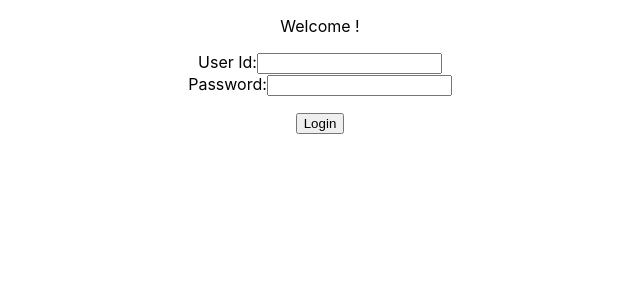
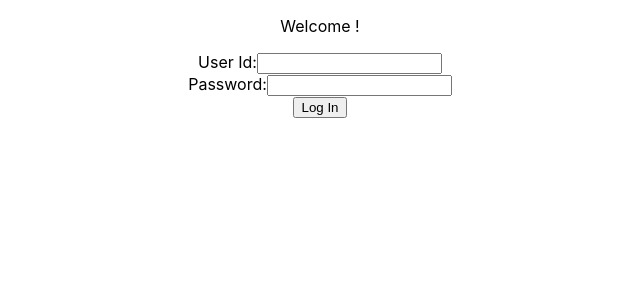
Before and after one commit to nagajayasree/2021, a React (Create React App) app: page / in a window 1280 px wide. Shown: the top 300 px of the page, without its empty margins (320-960 px from the left). Built offline with nearby package versions, Linux system fonts and the light colour scheme.

Commit message:
added new

```diff
--- /dev/null
+++ b/src/practice/Button.tsx
@@ -0,0 +1,13 @@
+export interface ButtonInterface {
+  value?: string;
+  type?: any;
+  children?: string;
+  onClick?(e: React.MouseEvent<HTMLButtonElement>): any;
+}
+export const Button = ({ value, type, onClick, children }: ButtonInterface) => {
+  return (
+    <button type={type} value={value} onClick={onClick}>
+      {children}
+    </button>
+  );
+};
--- a/src/practice/User.tsx
+++ b/src/practice/User.tsx
@@ -1,21 +1,23 @@
 import * as React from "react";
-import { UContext } from "./context";
+import { UContext, UserInterface } from "./context";
 import { Input } from "./Input";
+import { Button } from "./Button";
 
-export const User = () => {
+export const User = ({ name, id, password }: UserInterface) => {
   const userCtxt = React.useContext(UContext);
-  const [name, setName] = React.useState(userCtxt?.name);
-  const [id, setId] = React.useState(userCtxt?.id);
-  const [password, setPassword] = React.useState(userCtxt?.password);
+  const [userName, setName] = React.useState(userCtxt?.name);
+  const [userId, setId] = React.useState(userCtxt?.id);
+  const [userPassword, setPassword] = React.useState(userCtxt?.password);
+  const [status, setStatus] = React.useState("");
 
   return (
     <>
-      <p>Welcome {name}!</p>
+      <p>Welcome {userName}!</p>
       <div>
         <label htmlFor="userId" placeholder="Enter Id">
           User Id:
           <Input
-            value={id}
+            value={userId}
             type={"text"}
             onChange={(e: React.FormEvent<HTMLInputElement>) =>
               setId(e.currentTarget.value)
@@ -34,7 +36,7 @@ export const User = () => {
         <label htmlFor="pwd" placeholder="Enter Password">
           Password:
           <Input
-            value={password}
+            value={userPassword}
             type={"text"}
             onChange={(e) => setPassword(e.currentTarget.value)}
           />
@@ -47,10 +49,9 @@ export const User = () => {
           /> */}
         </label>
       </div>
-      <p>
-        <button>Login</button>
-      </p>
-      <p></p>
+      <div>
+        <Button type={"button"}>Log In</Button>
+      </div>
     </>
   );
 };
--- a/src/practice/UserLogin.tsx
+++ b/src/practice/UserLogin.tsx
@@ -12,7 +12,7 @@ export const UserLogin = () => {
   return (
     <div>
       <UContext.Provider value={UserInfo}>
-        <User />
+        <User id={"user1"} password={12345} />
       </UContext.Provider>
     </div>
   );
```
Also changed, not shown: tsconfig.json (+2 -8 lines), 1 other file (tests, documents, lock files or other folders).
